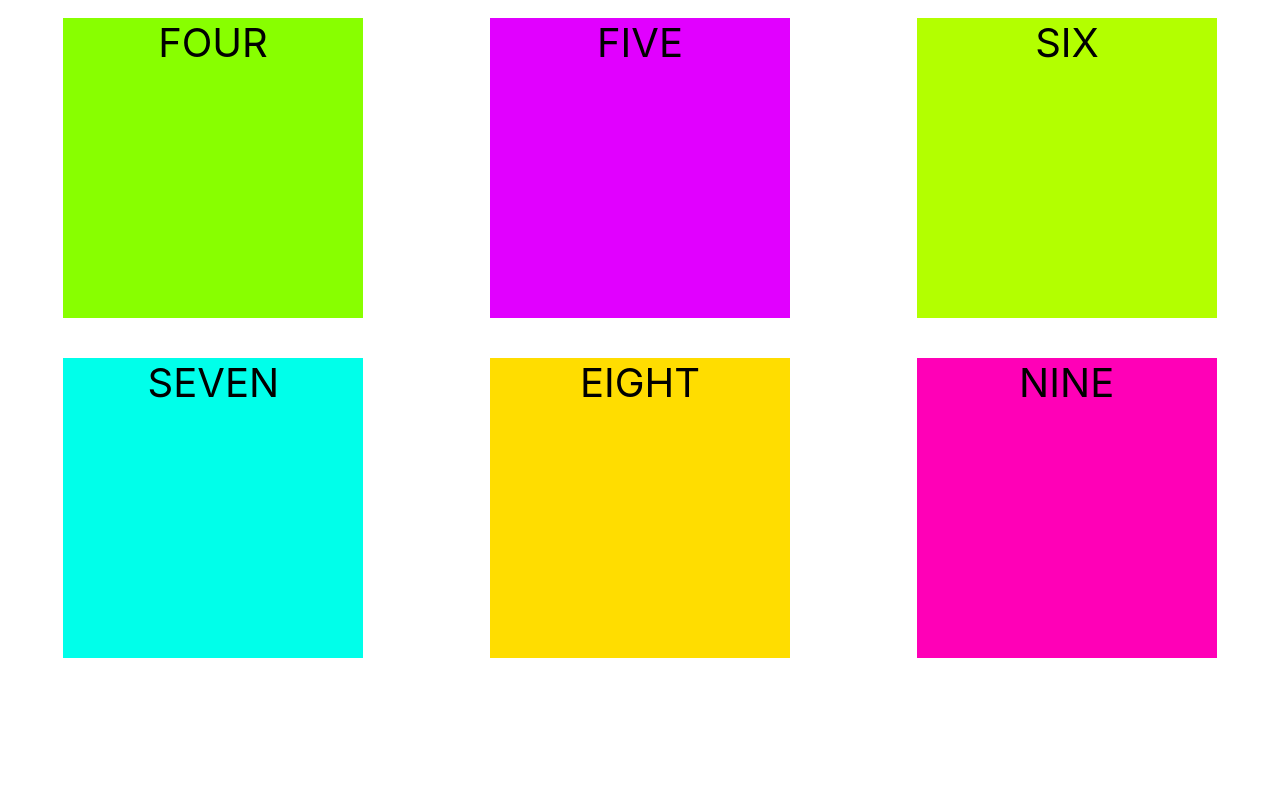
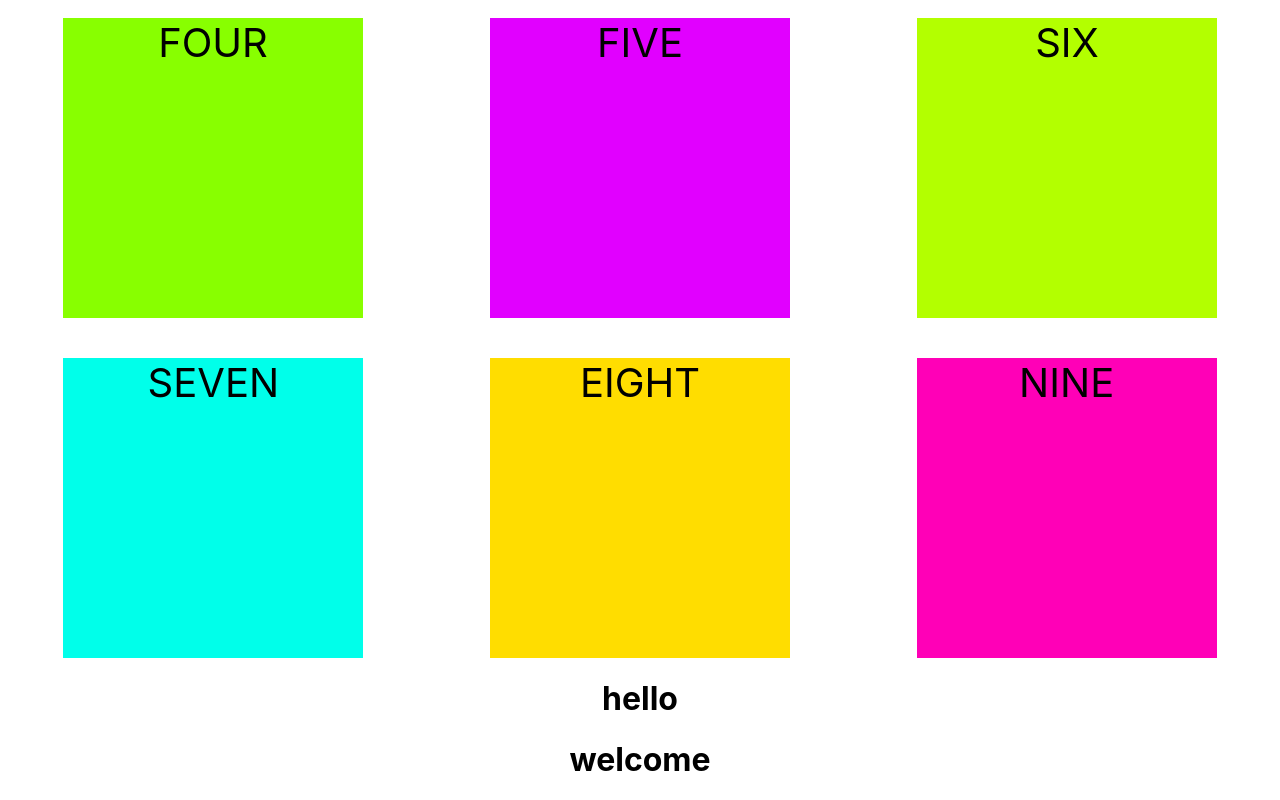
Before and after one commit to meharabusufyan429-lgtm/Second-day, a React (Create React App) app: page / in a window 1280 px wide. Shown: the part 322-1122 px from the top of the page. Before the commit the page ends 980 px from the top, so only its background shows below. Built offline with nearby package versions, Linux system fonts and the light colour scheme.

Commit message:
create two files name LearnClearn LearnCode

```diff
--- a/src/App.js
+++ b/src/App.js
@@ -1,11 +1,15 @@
 import logo from './logo.svg';
 import './App.css';
 import LearnAos from './Components/LearnAos';
+import LearnClear from './Components/LearnClear';
+import LearnCode from './Components/LearnCode';
 
 function App() {
   return (
     <div className="App">
    <LearnAos/>
+      <LearnClear/>
+      <LearnCode/>
     </div>
   );
 }
--- /dev/null
+++ b/src/Components/LearnClear.jsx
@@ -0,0 +1,11 @@
+import React from 'react'
+
+const LearnClear = () => {
+  return (
+    <div>
+      <h1>hello</h1>
+    </div>
+  )
+}
+
+export default LearnClear
--- /dev/null
+++ b/src/Components/LearnCode.jsx
@@ -0,0 +1,11 @@
+import React from 'react'
+
+const LearnCode = () => {
+  return (
+    <div>
+      <h1>welcome</h1>
+    </div>
+  )
+}
+
+export default LearnCode
```
